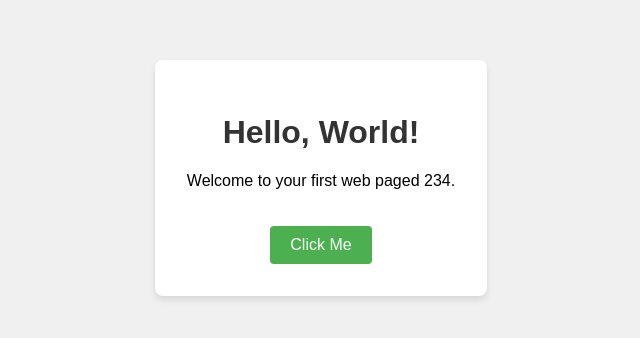
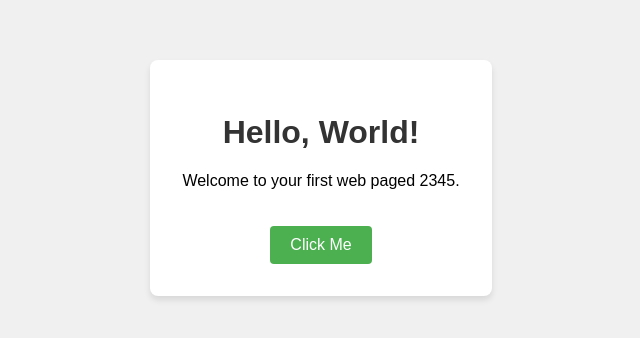
Before and after one commit to sgclasher/3dmap, a website: page index.html in a window 1280 px wide. Shown: the part 222-560 px from the top of the page, 319-959 px from the left. Drawn offline with Linux system fonts and the light colour scheme.

Commit message:
new stuffs

```diff
--- a/index.html
+++ b/index.html
@@ -42,7 +42,7 @@
 <body>
     <div class="container">
         <h1>Hello, World!</h1>
-        <p>Welcome to your first web paged 234.</p>
+        <p>Welcome to your first web paged 2345.</p>
         <button id="greetButton">Click Me</button>
     </div>
 
```
